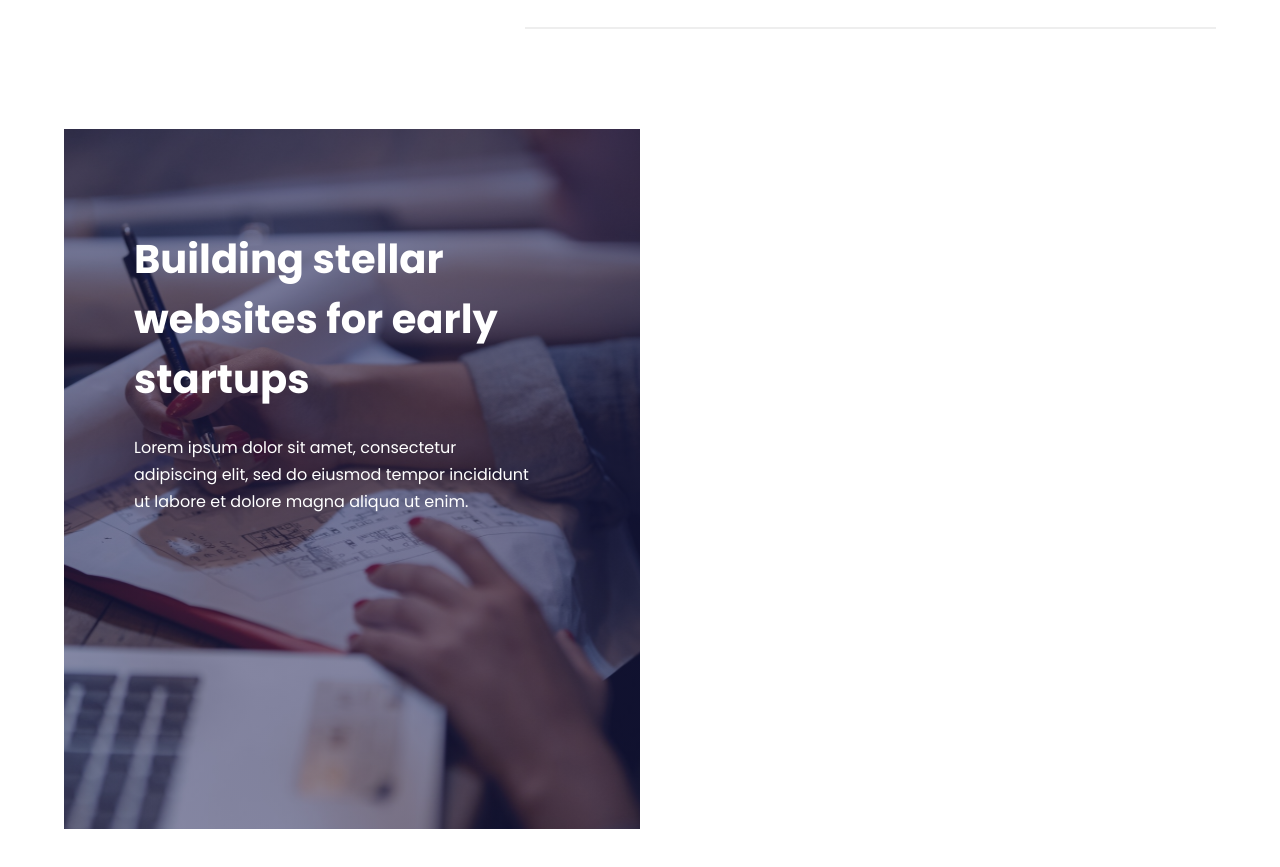
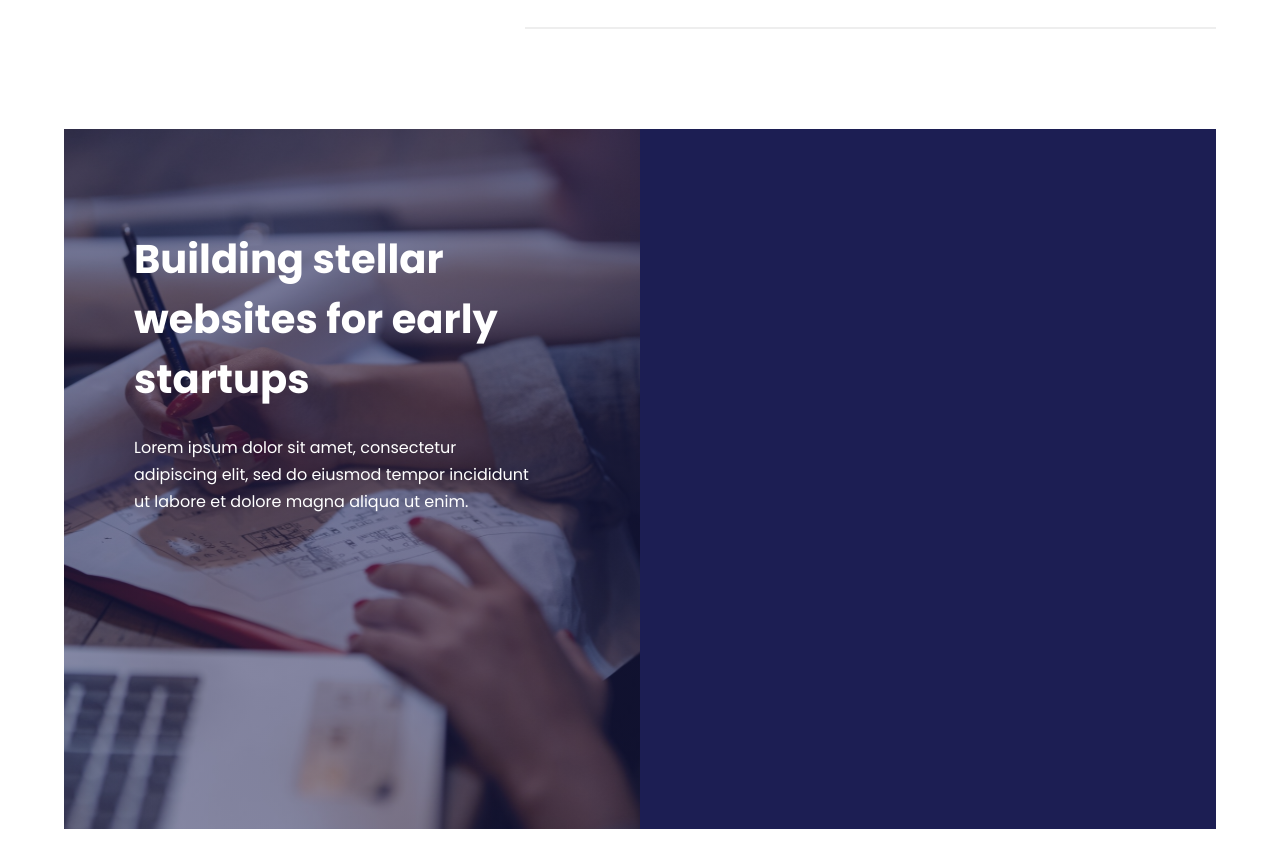
Before and after one commit to Meldy2503/Windec, a React (Create React App) app: page / in a window 1280 px wide. Shown: the part 4110-4977 px from the top of the page. Built offline with nearby package versions, Linux system fonts and the light colour scheme.

Commit message:
add left content toe sendinquiry section

```diff
--- a/src/components/HomePage/sendInquiry/Styled.js
+++ b/src/components/HomePage/sendInquiry/Styled.js
@@ -35,6 +35,7 @@ export const LeftContent = styled.div`
 
 export const RightContent = styled.div`
   width: 50%;
+  background-color: ${({theme}) => theme.colors.primary2};
 
 
 `;
```
